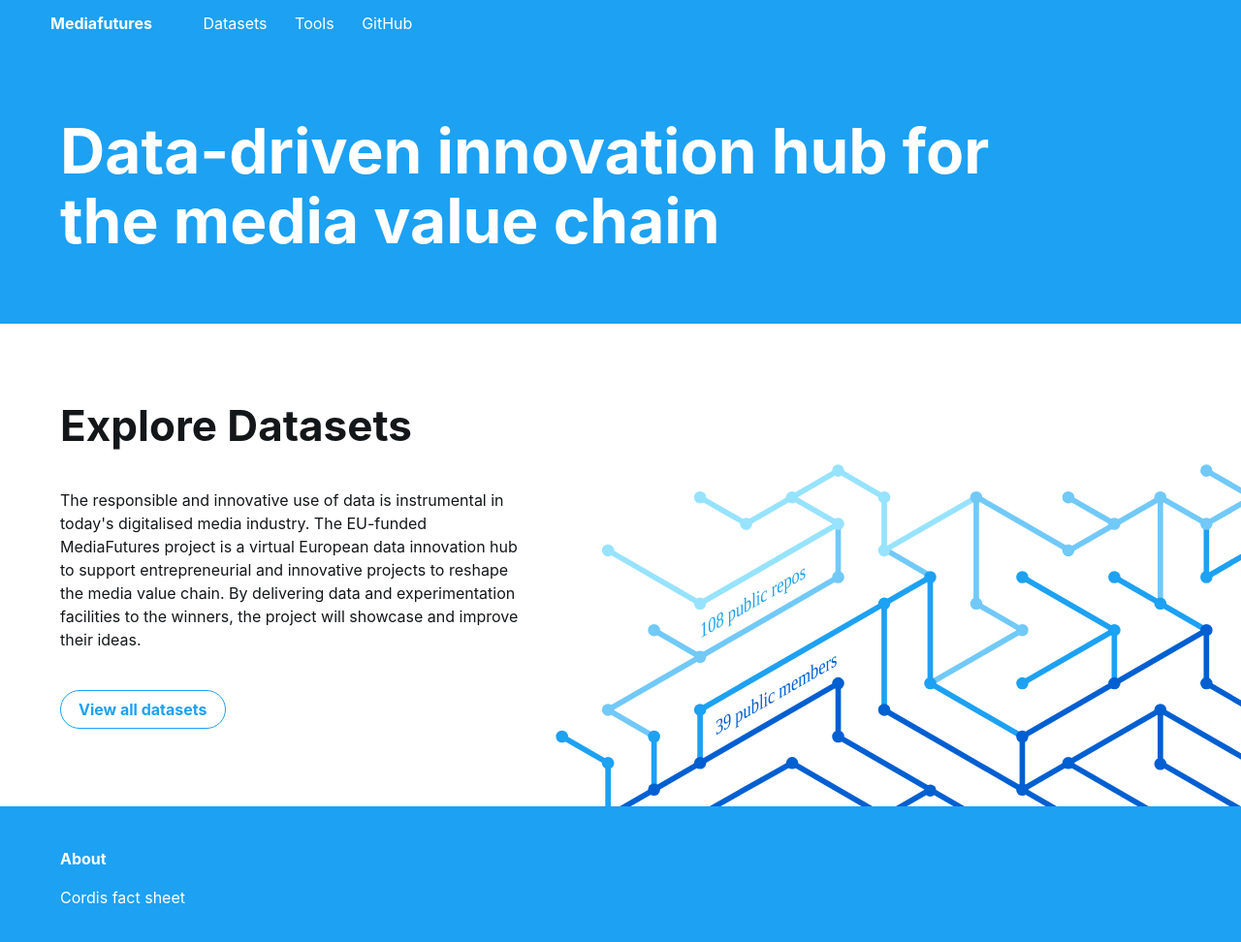
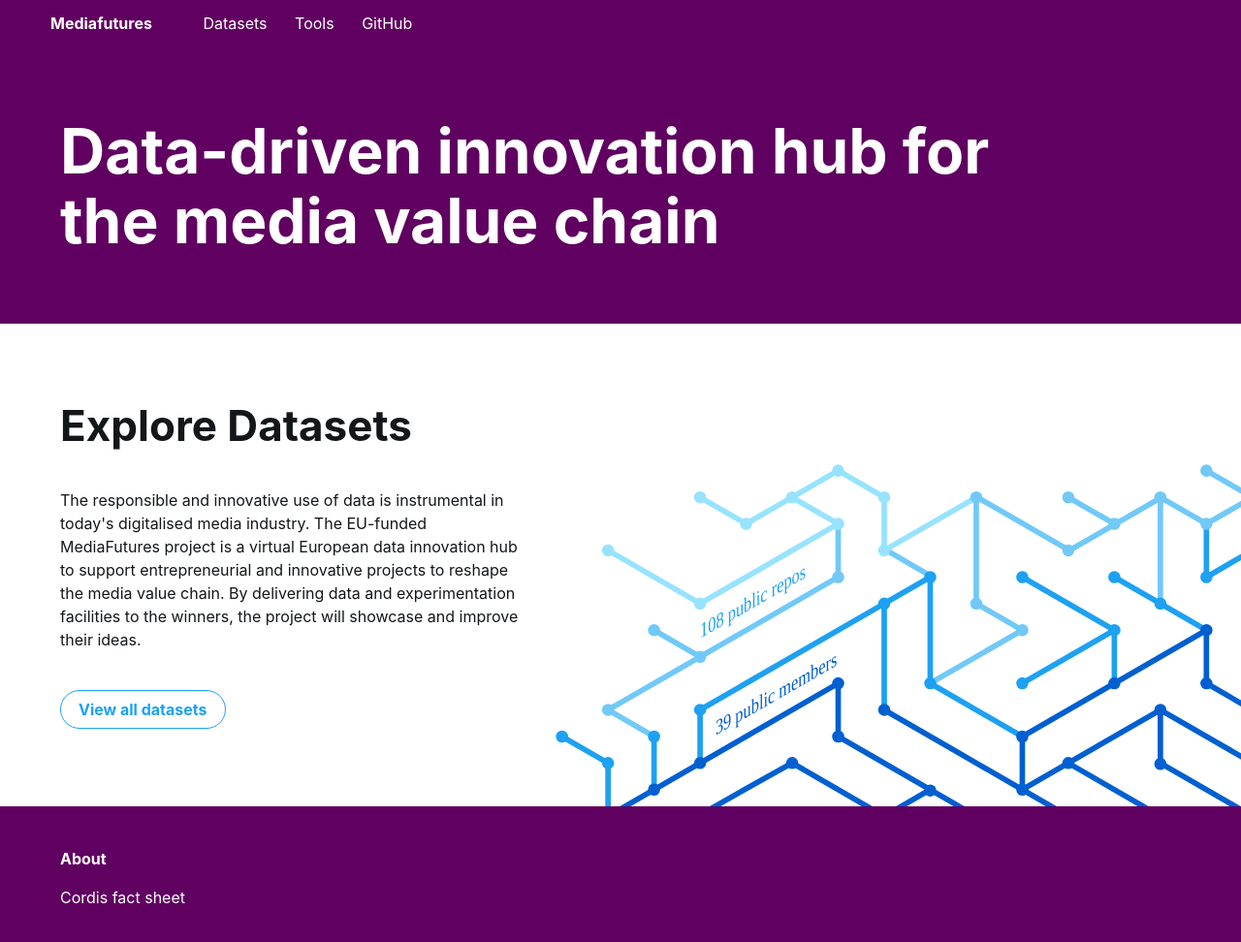
Before and after one commit to twitter/opensource-website, a Jekyll site: the page built from index.html, in a window 1280 px wide and 1030 px high. Shown: the top 972 px of the window at 97% size. Built offline with Jekyll 4.4.1, drawn with Linux system fonts in a browser that asks for light colours; some web fonts are replaced.

Commit message:
Update main.css

```diff
--- a/css/main.css
+++ b/css/main.css
@@ -58,7 +58,7 @@
 /* Navigation wrapper */
 
 nav {
-  background-color: var(--tw-color-blue-primary);
+  background-color: #600060;
   padding: var(--feather-grid-xsmall);
   width: 100%;
   position: fixed;
@@ -136,7 +136,7 @@
 /* Headers */
 
 .header, .footer {
-  background-color: var(--tw-color-blue-primary);
+  background-color: #600060;
   color: white;
 }
 
```
Lines whose indentation alone changed are shown as unchanged.
